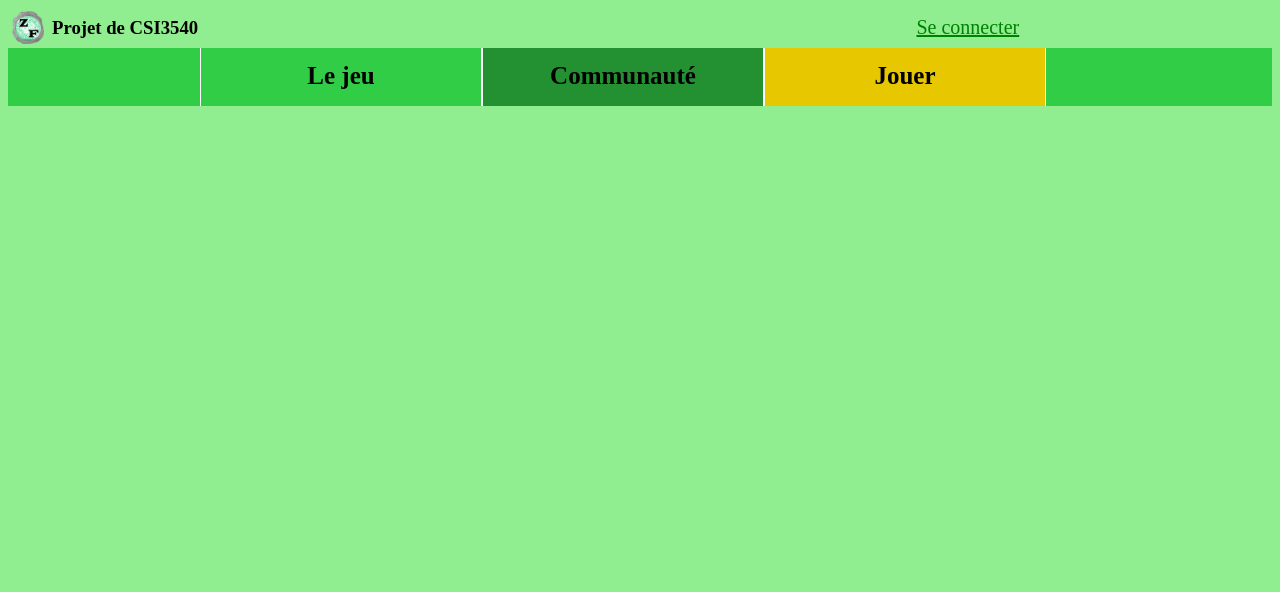
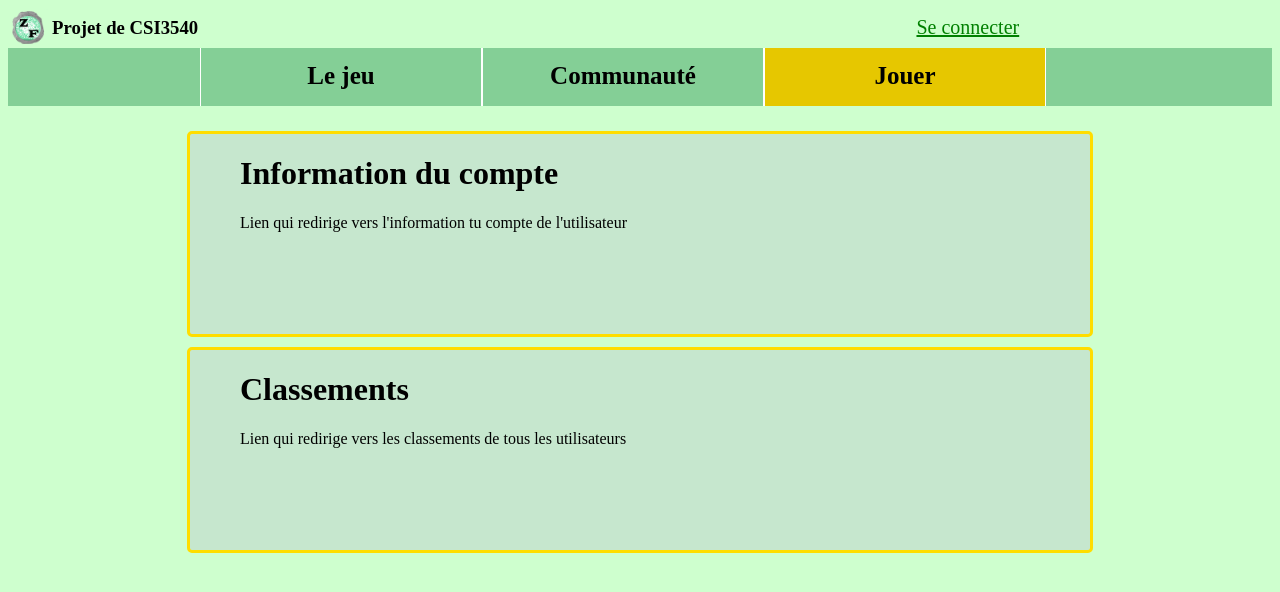
Before and after one commit to paquzach/CSI3540_Projet_ZP_FT, a PHP site: page /community.html in a window 1280 px wide. Shown: the top 592 px of the page. Run offline with PHP 8.4, Linux system fonts and the light colour scheme.

Commit message:
Changements au style du site web (couleurs et addition d'elements sur une page)

```diff
--- a/F&Z/community.html
+++ b/F&Z/community.html
@@ -16,7 +16,7 @@
 <div style="width: 920px; margin: auto; ">
 	<li><a href="home.html">Le jeu</a> </li>
 	<li class="dropdown">
-		<a href="community.html" class="dropbtn" style="background-color: #239031;">Communaut&eacute;</a>
+		<a href="community.html" class="dropbtn">Communaut&eacute;</a>
 
 		<div class="dropdown-content">
 			<a href="myAccount.html">Mon compte</a>
@@ -27,5 +27,23 @@
 </div>
 </ul>
 
+<a href="myAccount.html" style="color:inherit; text-decoration: none;">
+<div class="siteBoxes" style="width: 900px; height:200px ; margin-left:auto; margin-right: auto; margin-top: 10px;">
+	<div style="margin-left:50px;">
+		<h1>Information du compte</h1>
+		<p>Lien qui redirige vers l'information tu compte de l'utilisateur</p>
+	</div>
+</div>
+</a>
+
+<a href="highscore.html" style="color:inherit; text-decoration: none;">
+<div class="siteBoxes" style="width: 900px; height:200px ; margin-left:auto; margin-right: auto; margin-top: 10px;">
+	<div style="margin-left:50px;">
+		<h1>Classements</h1>
+		<p>Lien qui redirige vers les classements de tous les utilisateurs</p>
+	</div>
+</div>
+</a>
+
 </body>
 </html>
--- a/F&Z/game.html
+++ b/F&Z/game.html
@@ -27,7 +27,7 @@
 		</div>
 	</ul>
 
-	<div style="width: 600px; height:600px;  margin:auto; border: 3px solid #e6c700; border-radius: 5px;">
+	<div class="siteBoxes" style="width: 600px; height:600px;  margin:auto;">
 		<div style="text-align: center">
     		<div style="display: inline-block;">
     			<img src="pictures/game_sample.png" alt="Logo">
--- a/F&Z/highscore.html
+++ b/F&Z/highscore.html
@@ -20,7 +20,7 @@
 
 				<div class="dropdown-content">
 					<a href="myAccount.html">Mon compte</a>
-					<a href="highscore.html" style="background-color: #239031;">Classements</a>
+					<a href="highscore.html">Classements</a>
 				</div>
 			</li>
 			<li><a href="game.html" style="background-color: #e6c700;">Jouer</a> </li>
@@ -87,7 +87,7 @@
 		</tbody>
 	</table>
 </table>
-<p style="text-align: center; font-size:small;">*Le tableau va grandir avec le nombre de score qui sont enregistrer et les photos de profile vont être montré en avant du nom des joueurs.</p>
+<p style="text-align: center; font-size:small;">*Le tableau va grandir avec le nombre de score qui sont enregistrer et les photos de profil vont être montr&eacute en avant du nom des joueurs.</p>
 
 </body>
 </html>
--- a/F&Z/login.html
+++ b/F&Z/login.html
@@ -27,7 +27,7 @@
 		</div>
 	</ul>
 
-	<div style="width: 300px; height:350px; position:absolute; left:calc(50% - 150px); top:calc(50% - 175px); border: 3px solid #e6c700; border-radius: 5px; background-color: #65e765; z-index: -1;">
+	<div class="siteBoxes" style="width: 300px; height:350px; position:absolute; left:calc(50% - 150px); top:calc(50% - 175px); z-index: -1;">
 		<div style="text-align: center">
     		<div style="display: inline-block;">
     			<img src="pictures/titre_logo.png" alt="Logo">
@@ -42,7 +42,7 @@
     		</div>
     		<div style="width: 100%; height: 30px;">
 				<div style="width: 100%; height: 12px; border-bottom: 1px solid #e6c700; text-align: center">
-				  <span style="background-color: #65e765; padding: 5px 10px;">
+				  <span style="padding: 5px 10px;">
 				    ou
 				  </span>
 				</div>
--- a/F&Z/myAccount.html
+++ b/F&Z/myAccount.html
@@ -19,7 +19,7 @@
 				<a href="community.html" class="dropbtn">Communaut&eacute;</a>
 
 				<div class="dropdown-content">
-					<a href="myAccount.html" style="background-color: #239031;">Mon compte</a>
+					<a href="myAccount.html">Mon compte</a>
 					<a href="highscore.html">Classements</a>
 				</div>
 			</li>
@@ -30,9 +30,8 @@
 	<table border="3" width="600" height = "405" cellpadding="0" cellspacing="3" style="border: 3px solid #e6c700;margin-left:auto; margin-right: auto; margin-top: 10px">
 		<tbody>
 			<tr>
-				<td width="250" height="250" style="border:none;">
+				<td width="250" height="210" style="border:none;">
 					<img width="100%" src="pictures/player_sample.jpg" />
-					 <button id="changeprofilepicture" type="button" style="margin:auto; display:block;">Change profile picture</button>
 				</td>
 				<td width="250" height="250" style="border: 0;"><h1 align="center">FrancisTP<h1></td>
 			</tr>
--- a/F&Z/style.css
+++ b/F&Z/style.css
@@ -1,6 +1,13 @@
 body
 {
-	background-color: lightgreen;
+	background-color: #ceffce;
+}
+
+.siteBoxes
+{
+	background-color: #c6e7ce;
+	border: 3px solid #ffdd00;
+	border-radius: 5px;
 }
 
 #top,#bottom {
@@ -79,7 +86,7 @@ ul
 	list-style-type: none;
 	margin-top: 0;
 	overflow: hidden;
-	background-color: #32cd46;
+	background-color: #84cf96;
 	font-size: 25px;
 	font-weight: bold;
 }
@@ -103,7 +110,7 @@ li a, .dropbtn
 
 li a:hover, .dropdown:hover .dropbtn
 {
-	background-color: #d2691e !important;
+	background-color: #ffb84d !important;
 }
 
 li.dropdown {
@@ -113,7 +120,7 @@ li.dropdown {
 .dropdown-content {
     display: none;
     position: absolute;
-    background-color: #32cd46;
+    background-color: #84cf96;
     min-width: 160px;
     box-shadow: 0px 8px 16px 0px rgba(0,0,0,0.2);
     z-index: 1;
```
Also changed, not shown: F&Z/home.html (+4 -4 lines).
